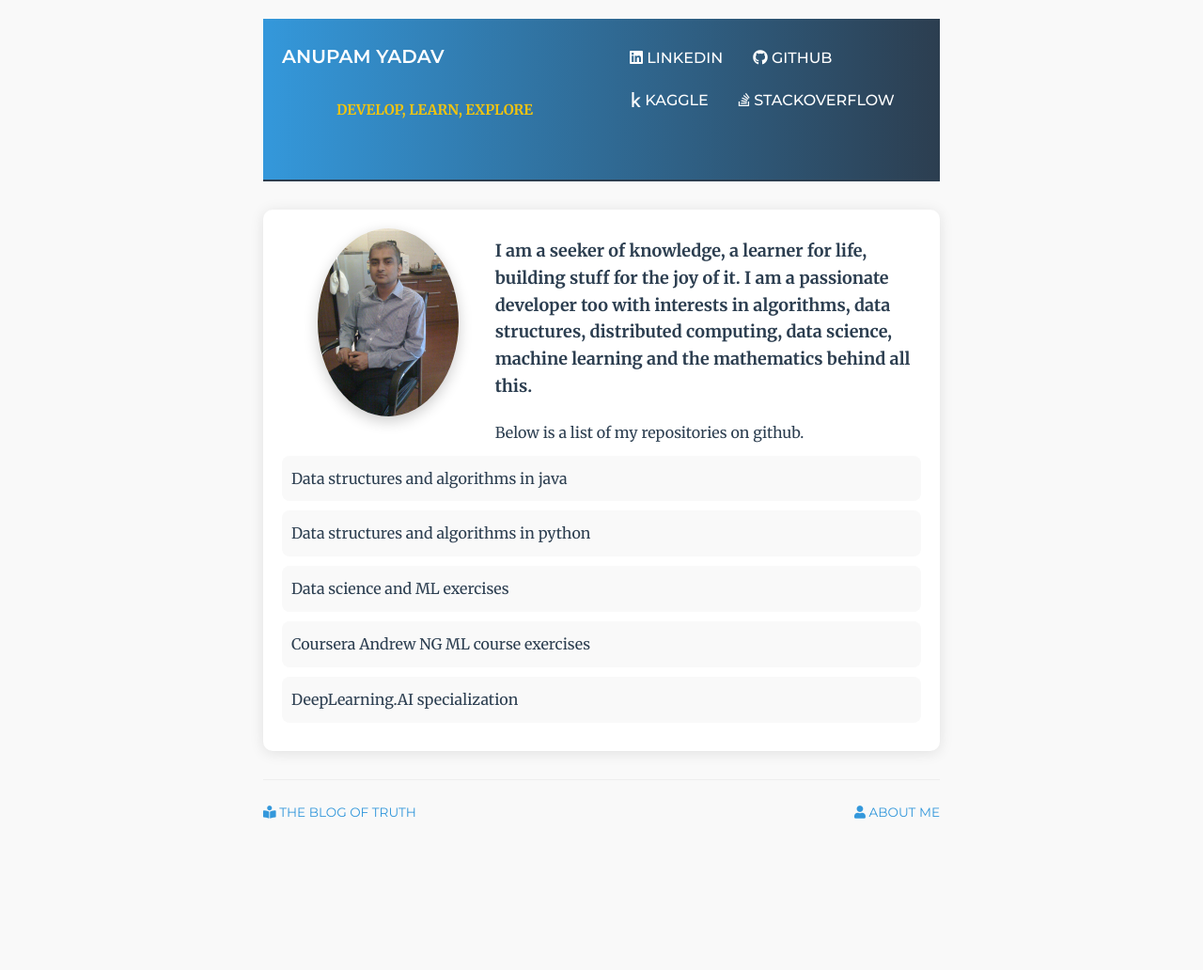
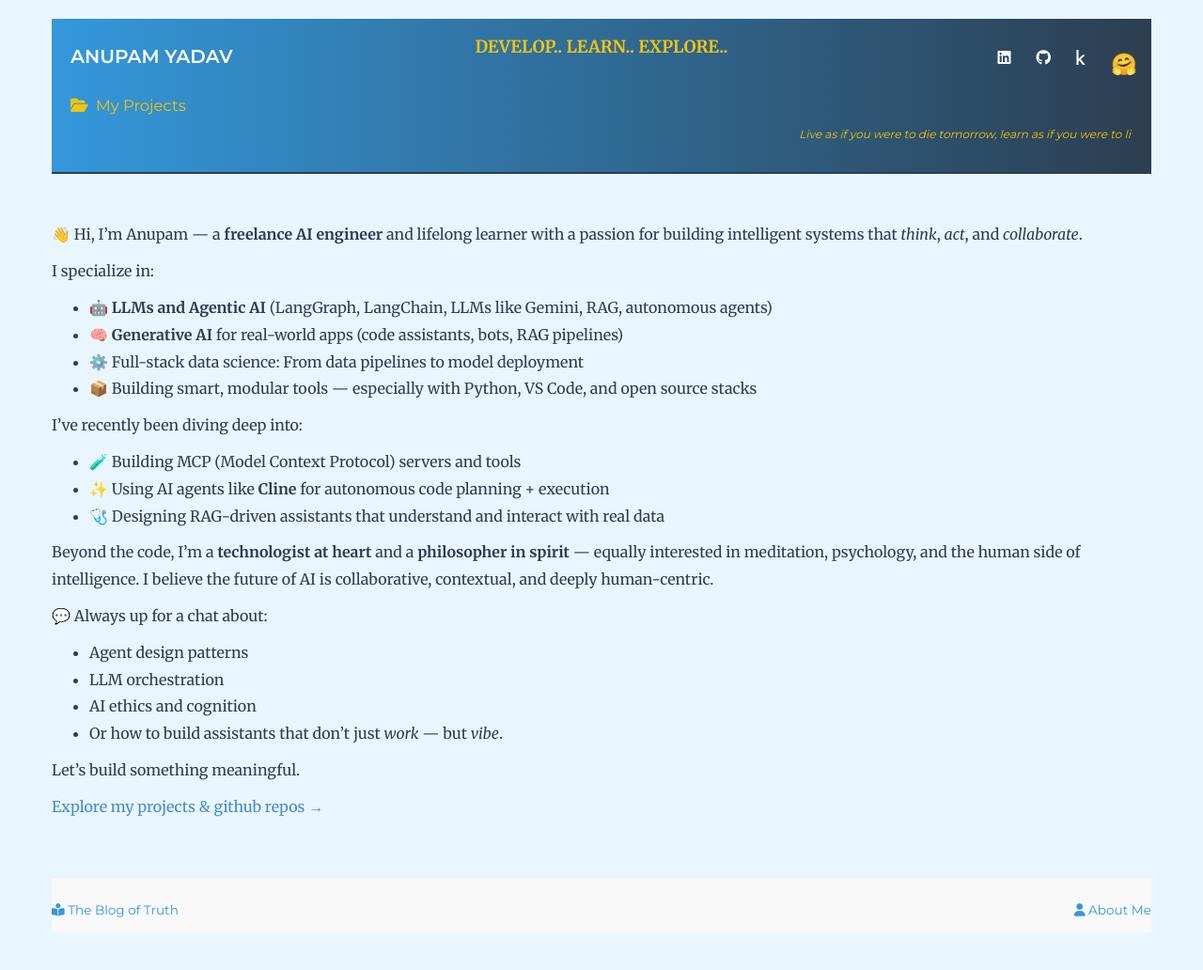
Before and after one commit to bk-anupam/bk-anupam.github.io, a Jekyll site: the page built from index.html, in a window 1280 px wide. Shown: the whole page at 94% size. Built offline with Jekyll 4.4.1, drawn with Linux system fonts in a browser that asks for light colours; before the commit the page ends 928 px from its top, so only the background shows below that.

Commit message:
Second attempt at improving the footer and landing page

```diff
--- a/_includes/head.html
+++ b/_includes/head.html
@@ -11,7 +11,12 @@
 	<link href="https://fonts.googleapis.com/css2?family=Merriweather:wght@300;400;700&family=Montserrat:wght@400;500;600&display=swap" rel="stylesheet">
 
 	<!-- Font Awesome -->
-	<link rel="stylesheet" href="https://cdnjs.cloudflare.com/ajax/libs/font-awesome/5.15.4/css/all.min.css">
+	<!-- Remove this line -->
+	<!-- <link rel="stylesheet" href="https://cdnjs.cloudflare.com/ajax/libs/font-awesome/5.15.4/css/all.min.css"> -->
+
+	<!-- Add this line (using the latest Font Awesome 6 free version) -->
+	<link rel="stylesheet" href="https://cdnjs.cloudflare.com/ajax/libs/font-awesome/6.5.2/css/all.min.css" integrity="sha512-SnH5WK+bZxgPHs44uWIX+LLJAJ9/2PkPKZ5QiAj6Ta86w+fsb2TkcmfRyVX3pBnMFcV7oQPJkl9QevSCWr3W6A==" crossorigin="anonymous" referrerpolicy="no-referrer" />
+
 
 	<!-- styles -->
 	<link href="/css/bootstrap.css" rel="stylesheet">
--- a/_includes/header.html
+++ b/_includes/header.html
@@ -1,25 +1,41 @@
 <div class="header" style="background: linear-gradient(to right, #3498db, #2c3e50); color: white; padding: 20px;">
 	<div class="row align-items-center">
-		<div class="col-md-6">
-			<h3 class="text-muted" style="color: white; font-size: 2rem; font-weight: bold;"><a href="/" style="color: white; text-decoration: none;">Anupam Yadav</a></h3>
-			<h4 class="text-center text-md-left" style="color: #f1c40f; font-size: 1.5rem;">DEVELOP, LEARN, EXPLORE</h4>
+		<div class="col-md-4" style="padding-right: 0;">
+			<h3 class="text-muted" style="color: white; font-size: 2rem; font-weight: bold; margin-bottom: 0.1rem;"> <!-- Reduced bottom margin slightly -->
+				<a href="/" style="color: white; text-decoration: none;">ANUPAM YADAV</a>
+			</h3>
+			<!-- Added Projects Link -->
+			<div class="projects-link" style="margin-top: -2px;"> <!-- Adjust margin-top if needed -->
+				<a href="/pages/Repositories.html">
+					<i class="fas fa-folder-open"></i> My Projects
+				</a>
+			</div>
+			<!-- End Added Projects Link -->
 		</div>
-		<div class="col-md-6">
-			<ul class="nav nav-pills justify-content-end">
-				<li class="nav-item"><a href="https://www.linkedin.com/in/anupam-yadav-34182513/" title="LinkedIn" style="color: white;"><i class="fab fa-linkedin"></i> LinkedIn</a></li>
-				<li class="nav-item"><a href="https://github.com/bk-anupam" title="GitHub" style="color: white;"><i class="fab fa-github"></i> GitHub</a></li>
-				<li class="nav-item"><a href="https://www.kaggle.com/bkanupam/" title="Kaggle" style="color: white;"><i class="fab fa-kaggle"></i> Kaggle</a></li>
-				<li class="nav-item"><a href="https://stackoverflow.com/users/story/12130352/" title="StackOverflow" style="color: white;"><i class="fab fa-stack-overflow"></i> StackOverflow</a></li>
+		<div class="col-md-4 text-center">
+			<h4 style="color: #f1c40f; font-size: 1.8rem; margin: 0; white-space: nowrap;">DEVELOP.. LEARN.. EXPLORE..</h4>
+		</div>
+		<div class="col-md-4 text-right" style="padding-right:0;">
+			<ul class="nav nav-pills" style="display:inline-block;">
+				<li class="nav-item"><a href="https://www.linkedin.com/in/anupam-yadav-34182513/" title="LinkedIn" style="color: white;"><i class="fab fa-linkedin"></i></a></li>
+				<li class="nav-item"><a href="https://github.com/bk-anupam" title="GitHub" style="color: white;"><i class="fab fa-github"></i></a></li>
+				<li class="nav-item"><a href="https://www.kaggle.com/bkanupam/" title="Kaggle" style="color: white;"><i class="fab fa-kaggle"></i></a></li>
+				<li class="nav-item">
+					<a href="https://huggingface.co/bk-anupam" title="HuggingFace spaces" style="color: white; font-size: 1.4em;">
+					  🤗
+					</a>
+				  </li>
 			</ul>
 		</div>
 	</div>
 	<div class="quote-scroll" style="overflow: hidden; white-space: nowrap;">
-		<p class="scrolling-text" style="display: inline-block; animation: scroll-left 20s linear infinite; color: #f1c40f; font-style: italic; font-size: 1.2rem;">
-			Live as if you were to die tomorrow, learn as if you were to live forever... The unexamined life is not worth living... Learning is not compulsory, neither is survival... Real knowledge is to know the extent of one's ignorance... Any fool can know, The point is to understand...
+		<p class="scrolling-text" style="display: inline-block; color: #f1c40f; font-style: italic; font-size: 1.2rem;">
+			Live as if you were to die tomorrow, learn as if you were to live forever... The unexamined life is not worth living... Learning is not compulsory, neither is survival... Real knowledge is to know the extent of one's ignorance... Any fool can know, the point is to understand...
 		</p>
 	</div>
 </div>
 
+<!-- Note: The <style> block for the keyframes can remain here or be moved to your main CSS file -->
 <style>
 @keyframes scroll-left {
 	0% { transform: translateX(100%); }
--- a/_layouts/default.html
+++ b/_layouts/default.html
@@ -4,7 +4,7 @@
 	{% include head.html %}
 
 	<body>
-		<div class="container">
+		<div class="container"> <!-- Reverted to container -->
 
 			{% include header.html %}
 
--- a/css/style.css
+++ b/css/style.css
@@ -7,6 +7,7 @@
   --accent-color: #e74c3c;
   --text-color: #2c3e50;
   --light-bg: #f9f9f9;
+  --light-blue-bg: #eaf6ff; /* Added light blue variable (change hex code if desired) */
 }
 
 body {
@@ -16,7 +17,17 @@ body {
   font-size: 16px;
   line-height: 1.8;
   color: var(--text-color);
+  /* background-color: var(--light-bg); /* Commented out or remove old background */
+  background-color: var(--light-blue-bg); /* Use the new light blue background */
+}
+
+/* Optional: Ensure footer has a distinct background if needed */
+/* If you don't want the footer to also be light blue, uncomment and adjust this: */
+.footer {
   background-color: var(--light-bg);
+  margin-top: 3rem;
+  padding-top: 2rem;
+  border-top: 1px solid #eee;
 }
 
 h1, h2, h3, h4, h5, h6, .h1, .h2, .h3, .h4, .h5, .h6 { font-family: 'Merriweather', Georgia, Times; font-weight: 700;}
@@ -24,7 +35,7 @@ h1, h2, h3, h4, h5, h6, .h1, .h2, .h3, .h4, .h5, .h6 { font-family: 'Merriweathe
 blockquote p { font-size: 16px; line-height: 1.6em; }
 
 /* Masthead */
-.header, .footer, .header h3 { font-family: 'Montserrat', Helvetica, sans-serif; text-transform: uppercase; font-weight: normal; }
+.header, .footer, .header h3 { font-family: 'Montserrat', Helvetica, sans-serif; text-transform: none; font-weight: normal; }
 
 .header {
   margin-bottom: 3rem;
@@ -61,9 +72,10 @@ h3.text-muted a:hover { text-decoration: none; color: #0088cc; }
 .nav-pills > li > a {
   color: var(--primary-color);
   font-weight: 500;
-  padding: 8px 15px;
+  padding: 8px 10px; /* Reduced padding */
   border-radius: 20px;
   transition: all 0.3s ease;
+  margin-left: 5px; /* Reduced spacing for icons */
 }
 
 .nav-pills > li > a:hover {
@@ -74,8 +86,9 @@ h3.text-muted a:hover { text-decoration: none; color: #0088cc; }
 img.avatar { margin-bottom: 30px; }
 
 /* Custom container */
+.container { max-width: 1200px; margin: 0 auto; } /* Added max-width for margins */
 .container > hr { margin: 30px 0; }
-.container > hr.footer {margin-bottom: 15px; }
+.container > hr.footer { margin-bottom: 15px; }
 
 /* E-Mail */
 .obfuscate { unicode-bidi: bidi-override; direction: rtl; }
@@ -93,7 +106,7 @@ ul.listnotes { margin: 0 auto; }
 ul.listnotes li {line-height: 30px; }
 
 /* Note */
-.note, .contact, .about, .error, .swatches { width: 85%; margin: 0 auto; line-height: 26px; }
+.note, .contact, .about, .error, .swatches { width: 95%; margin: 0 auto; line-height: 26px; } /* Increased width */
 .note h2.date, .swatch-log h2.date { font-size: 24.5px; font-weight: 300; font-style: italic; }
 
 /* Swatches */
@@ -110,7 +123,7 @@ ul.swatch li:first-child { webkit-border-top-left-radius: 9px; -webkit-border-bo
 .clear { clear: both; height: 20px; }
 
 /* CV */
-.cv {line-height: 23px; width: 90%; margin: 0 auto;}
+.cv {line-height: 23px; width: 95%; margin: 0 auto;} /* Increased width */
 .cv li { line-height: 23px; }
 .cv h2 { font-size: 26.5px; }
 .cv h1 { font-size: 32.5px; }
@@ -124,7 +137,7 @@ iframe {font-family: 'Merriweather', Georgia, Times; font-size: 16px;}
 .about ul.list-unstyled li { line-height: 30px; text-indent: -30px; margin-left: 30px;}
 
 /* Guides */
-.guide { width: 90%; margin: 0 auto 60px auto; line-height: 26px;}
+.guide { width: 95%; margin: 0 auto 60px auto; line-height: 26px;} /* Increased width */
 .guide .title { padding: 100px 30px 0px; width: 100%; height: 60%; margin-bottom: 40px; background: #d5d5d5; color: #428bca; }
 .guide .title h1 { font-size: 46px; color: #181818; }
 .guide p { margin: 0 0 1em;  }
@@ -227,7 +240,7 @@ marquee {
 
 .scrolling-text {
   display: inline-block;
-  animation: scroll-left 20s linear infinite;
+  animation: scroll-left 120s linear infinite; /* Further slowed down animation */
   color: #f1c40f;
   font-style: italic;
   font-size: 1.2rem;
@@ -237,3 +250,53 @@ marquee {
   0% { transform: translateX(100%); }
   100% { transform: translateX(-100%); }
 }
+
+/* In css/style.css */
+
+/* Update existing rule for the link */
+.header .projects-link a {
+  text-transform: none;
+  font-size: 1.65rem;    /* Increased font size by 50% */
+  color: #f1c40f;       /* Changed color to match tagline */
+  font-weight: normal;
+  text-decoration: none;
+  transition: color 0.3s ease;
+}
+
+/* Update existing rule for the link hover state */
+.header .projects-link a:hover {
+  color: #ffffff; /* Change hover color to white for contrast */
+}
+
+/* Update existing rule for the icon */
+.header .projects-link i {
+   color: #f1c40f; /* Match the link color */
+   margin-right: 4px;
+   /* Optional: Adjust icon size slightly if needed */
+   /* font-size: 1.5rem; */
+}
+
+/* Update existing rule for the icon hover state */
+.header .projects-link a:hover i {
+   color: #ffffff; /* Match hover color */
+}
+
+/* Ensure the social icon list has no right padding */
+.header .nav-pills.justify-content-end {
+  padding-right: 0;
+}
+
+/* Optional: Ensure list items themselves have no extra margin if needed */
+/*
+.header .nav-pills .nav-item {
+  margin-right: 0;
+}
+*/
+
+/* Ensure the container column padding is definitely zero */
+/* You can add this if the inline style isn't working, but inline should be sufficient */
+/*
+.header .col-md-4:last-child {
+  padding-right: 0;
+}
+*/
--- a/index.html
+++ b/index.html
@@ -3,19 +3,57 @@ layout: default
 title: Develop, Learn, Explore
 description: The space for developing, learning and exploring
 ---
+<!-- Start of new bio section -->
+<div class="bio-content" style="padding: 20px 0;"> <!-- Added some padding for spacing -->
+
+    <p>👋 Hi, I’m Anupam — a <strong>freelance AI engineer</strong> and lifelong learner with a passion for building intelligent systems that <em>think</em>, <em>act</em>, and <em>collaborate</em>.</p>
+
+    <p>I specialize in:</p>
+    <ul>
+        <li>🤖 <strong>LLMs and Agentic AI</strong> (LangGraph, LangChain, LLMs like Gemini, RAG, autonomous agents)</li>
+        <li>🧠 <strong>Generative AI</strong> for real-world apps (code assistants, bots, RAG pipelines)</li>
+        <li>⚙️ Full-stack data science: From data pipelines to model deployment</li>
+        <li>📦 Building smart, modular tools — especially with Python, VS Code, and open source stacks</li>
+    </ul>
+
+    <p>I’ve recently been diving deep into:</p>
+    <ul>
+        <li>🧪 Building MCP (Model Context Protocol) servers and tools</li>
+        <li>✨ Using AI agents like <strong>Cline</strong> for autonomous code planning + execution</li>
+        <li>🩺 Designing RAG-driven assistants that understand and interact with real data</li>
+    </ul>
+
+    <p>Beyond the code, I’m a <strong>technologist at heart</strong> and a <strong>philosopher in spirit</strong> — equally interested in meditation, psychology, and the human side of intelligence. I believe the future of AI is collaborative, contextual, and deeply human-centric.</p>
+
+    <p>💬 Always up for a chat about:</p>
+    <ul>
+        <li>Agent design patterns</li>
+        <li>LLM orchestration</li>
+        <li>AI ethics and cognition</li>
+        <li>Or how to build assistants that don’t just <em>work</em> — but <em>vibe</em>.</li>
+    </ul>
+
+    <p>Let’s build something meaningful.</p>
+
+    <!-- Optional: Add a link to your new repositories page here -->
+    <p><a href="/pages/Repositories.html">Explore my projects & github repos &rarr;</a></p>
+
+</div>
+<!-- End of new bio section -->
+
+<!-- The original blurb div and its contents (image, old intro, repo list) should be removed -->
+<!--
 <div class="blurb">
     <div class="col-sm-4">
-		<img  class="img-circle avatar" alt="Anupam Yadav" src="img/IMG_0786.png">
+        <img class="img-circle avatar" alt="Anupam Yadav" src="img/IMG_0786.png">
     </div>
     <h4 small class="text-muted">
-		I am a seeker of knowledge, a learner for life, building stuff for the joy of it. I am a passionate developer too with interests in algorithms, data structures, distributed computing, data science, machine learning and the mathematics behind all this.
+        I am a seeker of knowledge...
     </h4 small>
     <p> Below is a list of my repositories on github. </p>
     <ul>
-		<li><a href="/pages/JavaDsAlgos.html">Data structures and algorithms in java</a></li>
-		<li><a href="/pages/PythonDsAlgos">Data structures and algorithms in python</a></li>
-		<li><a href="/pages/DS_ML_Exercises.html">Data science and ML exercises</a></li>
-		<li><a href="/pages/AndrewNGExercises">Coursera Andrew NG ML course exercises</a></li>
-		<li><a href="/pages/DeepLearningAISpec.html">DeepLearning.AI specialization</a></li>
+        <li><a href="/pages/JavaDsAlgos.html">...</a></li>
+        ...
     </ul>
-</div><!-- /.blurb -->
+</div>
+-->
```
Also changed, not shown: pages/Repositories.html (added, +16 -0 lines). Lines whose indentation alone changed are shown as unchanged.
